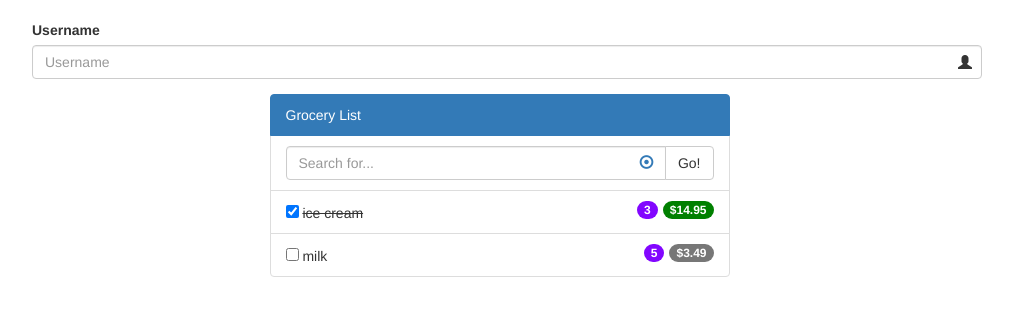
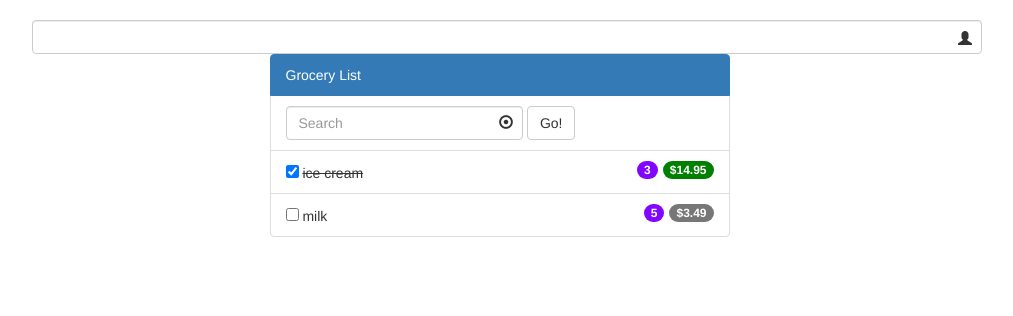
Before and after one commit to SmrtShopper/smart-shopper, a PHP site: page / in a window 1280 px wide. Shown: the part 72-388 px from the top of the page, without its empty margins (133-1146 px from the left). Run offline with PHP 8.4, Linux system fonts and the light colour scheme; some libraries are stand-ins or nearby versions.

Commit message:
testing if voice control button is clickable

```diff
--- a/assets/css/desktop.css
+++ b/assets/css/desktop.css
@@ -4,8 +4,30 @@
 }
 
 #record_button {
-	right: 50px;
+	pointer-events: auto;
 }
+
+/* enable absolute positioning */
+.inner-addon {
+    position: relative;
+}
+
+/* style icon */
+.inner-addon .glyphicon {
+  position: absolute;
+  padding: 10px;
+  /*pointer-events: none; */
+}
+
+/* align icon */
+.left-addon .glyphicon  { left:  0px;}
+.right-addon .glyphicon { right: 0px;}
+
+/* add padding  */
+.left-addon input  { padding-left:  30px; }
+.right-addon input { padding-right: 30px; }
+
+
 
 .demo-badge {
     background-color: #e3e3e3;
--- a/index.html
+++ b/index.html
@@ -33,24 +33,22 @@
     </div>
     </nav>
 
-    <div class="form-group has-feedback">
-      <label class="control-label">Username</label>
-      <input type="text" class="form-control" placeholder="Username" />
-      <i class="glyphicon glyphicon-user form-control-feedback"></i>
+    <div class="inner-addon right-addon">
+      <i ng-click="voiceRec()" class="glyphicon glyphicon-user"></i>
+      <input type="text" class="form-control" />
     </div>
 
     <ul class = "list-group col-xs-12 col-md-6 col-md-offset-3" id="grocery_widget" ng-controller="GroceryController" >
       <li class= "list-group-item active">Grocery List</li>
       <li class= "list-group-item"> <!-- Search bar -->
-        <form class="input-group" ng-submit="addItem()">
-
-          <input type="text" class="form-control" ng-model="groceryItem" id = "grocItem" placeholder="Search for...">
-          <a class="form-control-feedback" id="record_button" ng-click="voiceRec()" ng-submit="addItem()">
-            <i class="glyphicon glyphicon-record"></i>
-          </a>
-          <span class="input-group-btn">
-            <button class="btn btn-default" type="submit">Go!</button>
-          </span>
+        <form class="form-inline" ng-submit="addItem()">
+          <div class="form-group has-feedback" id="search_bar">
+            <input type="text" class="form-control" ng-model="groceryItem" id="grocItem" placeholder="Search">
+            <span id="record_button" class="form-control-feedback" ng-click="voiceRec()">
+              <i class="glyphicon glyphicon-record"></i>
+            </span>
+          </div>
+          <button class="btn btn-default" type="submit">Go!</button>
 
 
           <!--
```
